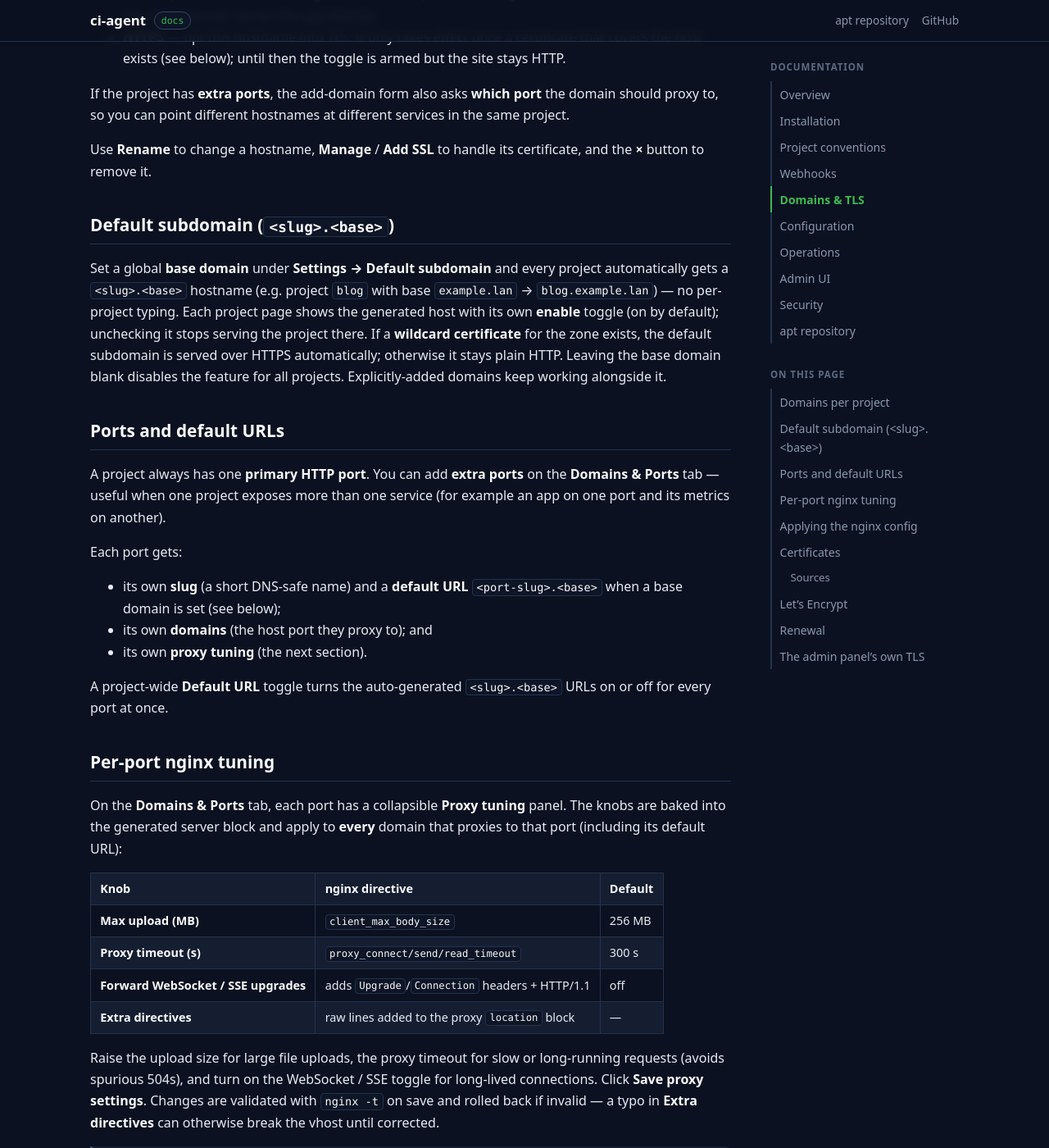
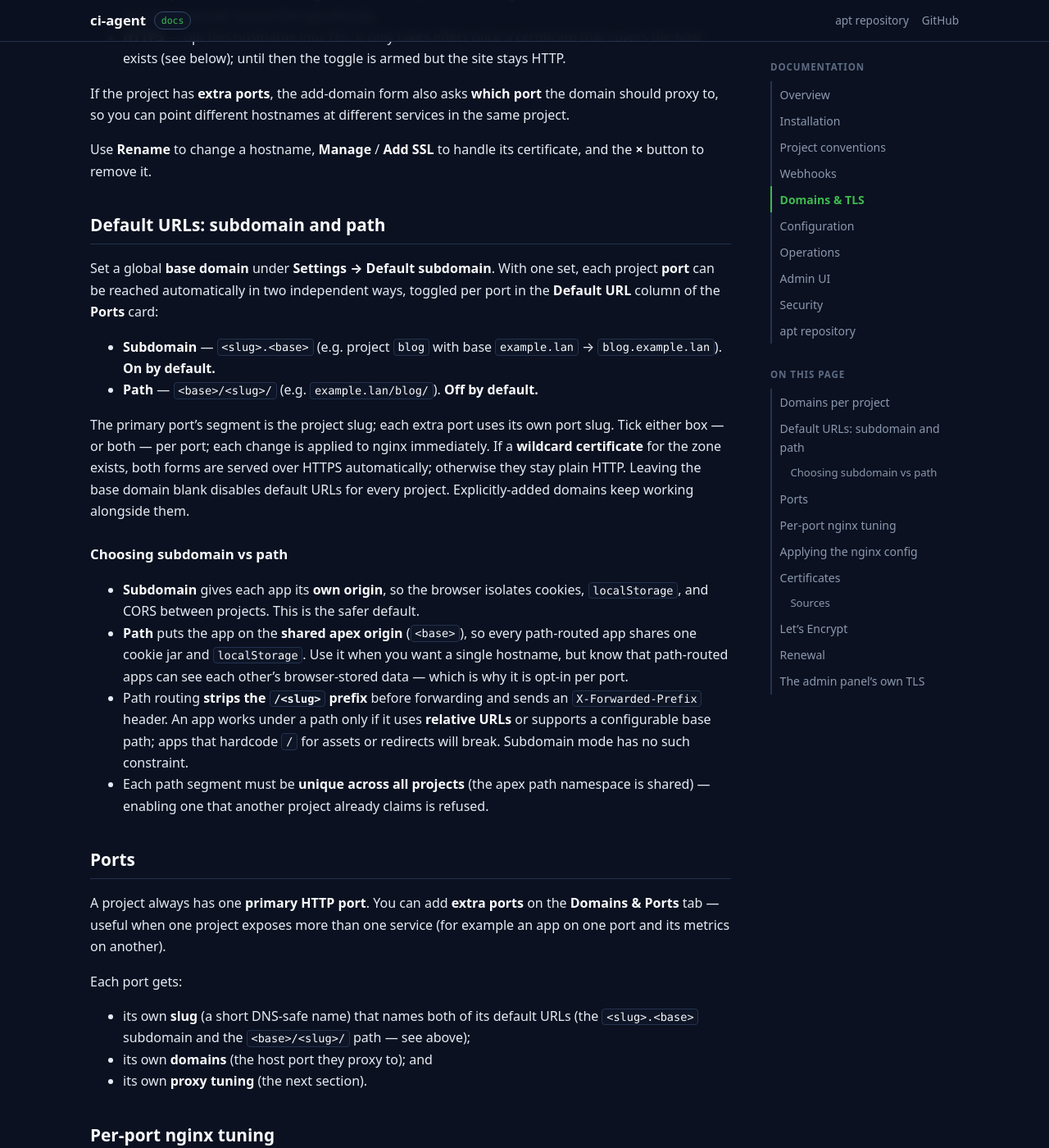
Before and after one commit to m-hoseinzadeh/ci-agent-apt, a Jekyll site: the page built from docs/domains.md, in a window 1280 px wide and 1400 px high, scrolled down 398 px. Shown: the whole window at 82% size. Built offline with Jekyll 4.4.1, drawn with Linux system fonts in a browser that asks for light colours; our own code applies the rules of GitHub Pages for plain Markdown files.

Commit message:
Publish v0.2.2-r155

```diff
--- a/docs/domains.md
+++ b/docs/domains.md
@@ -24,18 +24,40 @@ services in the same project.
 Use **Rename** to change a hostname, **Manage** / **Add SSL** to handle its
 certificate, and the **×** button to remove it.
 
-## Default subdomain (`<slug>.<base>`)
+## Default URLs: subdomain and path
 
-Set a global **base domain** under **Settings → Default subdomain** and every
-project automatically gets a `<slug>.<base>` hostname (e.g. project `blog` with
-base `example.lan` → `blog.example.lan`) — no per-project typing. Each project
-page shows the generated host with its own **enable** toggle (on by default);
-unchecking it stops serving the project there. If a **wildcard certificate**
-for the zone exists, the default subdomain is served over HTTPS automatically;
-otherwise it stays plain HTTP. Leaving the base domain blank disables the
-feature for all projects. Explicitly-added domains keep working alongside it.
+Set a global **base domain** under **Settings → Default subdomain**. With one
+set, each project **port** can be reached automatically in two independent ways,
+toggled per port in the **Default URL** column of the **Ports** card:
 
-## Ports and default URLs
+- **Subdomain** — `<slug>.<base>` (e.g. project `blog` with base `example.lan`
+  → `blog.example.lan`). **On by default.**
+- **Path** — `<base>/<slug>/` (e.g. `example.lan/blog/`). **Off by default.**
+
+The primary port's segment is the project slug; each extra port uses its own
+port slug. Tick either box — or both — per port; each change is applied to nginx
+immediately. If a **wildcard certificate** for the zone exists, both forms are
+served over HTTPS automatically; otherwise they stay plain HTTP. Leaving the base
+domain blank disables default URLs for every project. Explicitly-added domains
+keep working alongside them.
+
+### Choosing subdomain vs path
+
+- **Subdomain** gives each app its **own origin**, so the browser isolates
+  cookies, `localStorage`, and CORS between projects. This is the safer default.
+- **Path** puts the app on the **shared apex origin** (`<base>`), so every
+  path-routed app shares one cookie jar and `localStorage`. Use it when you want
+  a single hostname, but know that path-routed apps can see each other's
+  browser-stored data — which is why it is opt-in per port.
+- Path routing **strips the `/<slug>` prefix** before forwarding and sends an
+  `X-Forwarded-Prefix` header. An app works under a path only if it uses
+  **relative URLs** or supports a configurable base path; apps that hardcode `/`
+  for assets or redirects will break. Subdomain mode has no such constraint.
+- Each path segment must be **unique across all projects** (the apex path
+  namespace is shared) — enabling one that another project already claims is
+  refused.
+
+## Ports
 
 A project always has one **primary HTTP port**. You can add **extra ports** on
 the **Domains & Ports** tab — useful when one project exposes more than one
@@ -43,13 +65,10 @@ service (for example an app on one port and its metrics on another).
 
 Each port gets:
 
-- its own **slug** (a short DNS-safe name) and a **default URL**
-  `<port-slug>.<base>` when a base domain is set (see below);
+- its own **slug** (a short DNS-safe name) that names both of its default URLs
+  (the `<slug>.<base>` subdomain and the `<base>/<slug>/` path — see above);
 - its own **domains** (the host port they proxy to); and
 - its own **proxy tuning** (the next section).
-
-A project-wide **Default URL** toggle turns the auto-generated `<slug>.<base>`
-URLs on or off for every port at once.
 
 ## Per-port nginx tuning
 
```
Also changed, not shown: docs/ui.md (+8 -5 lines), 8 other files.
